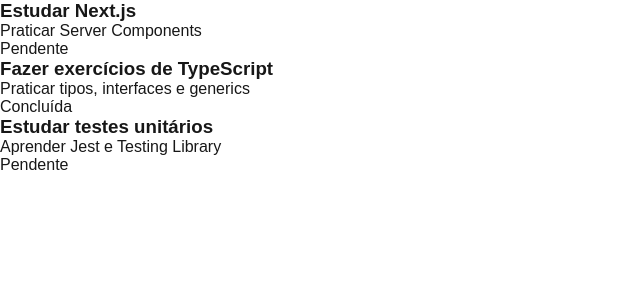
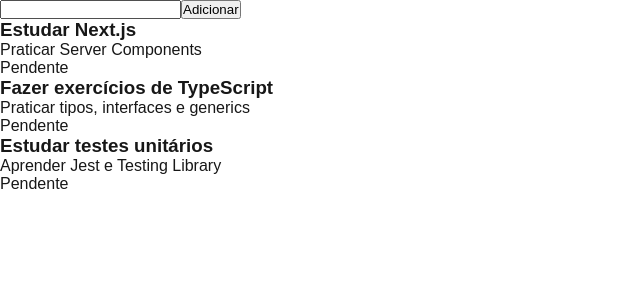
Before and after one commit to IsabelleLandini/tarefas-next, a Next.js app: page / in a window 1280 px wide. Shown: the top 300 px of the page, without its empty margins (0-640 px from the left). Built offline with nearby package versions, Linux system fonts and the light colour scheme.

Commit message:
feat: adiciona gerenciamento da lista de tarefas

```diff
--- a/app/page.tsx
+++ b/app/page.tsx
@@ -1,3 +1,4 @@
+import ListaTarefas from "@/components/ListaTarefas";
 
 const tarefas = [
   {
@@ -10,7 +11,7 @@
     id: 2,
     nome: "Fazer exercícios de TypeScript",
     descricao: "Praticar tipos, interfaces e generics",
-    concluida: true
+    concluida: false
   },
   {
     id: 3,
@@ -23,15 +24,7 @@
 export default function Home() {
   return (
       <main>
-        {tarefas.map((tarefa) => {
-          return (
-            <div key={tarefa.id}>
-              <h3>{tarefa.nome}</h3>
-              <p>{tarefa.descricao}</p>
-              <p>{tarefa.concluida? "Concluída" : "Pendente"}</p>
-            </div>
-          );
-        })}
+        <ListaTarefas tarefas={tarefas} />
       </main>
   );
 }
--- /dev/null
+++ b/components/ListaTarefas.tsx
@@ -0,0 +1,43 @@
+"use client";
+
+import { useState } from "react";
+import NovaTarefa from "./NovaTarefa";
+
+type Tarefa = {
+    id: number
+    nome: string
+    descricao: string
+    concluida: boolean
+}
+
+type ListaTarefasProps = {
+    tarefas: Tarefa[]
+}
+export default function ListaTarefas(props: ListaTarefasProps) {
+    const [tarefas, setTarefas] = useState(props.tarefas)
+
+    function adicionarTarefa(nome: string) {
+       const novaTarefa: Tarefa = {
+        id: Date.now(),
+        nome: nome,
+        descricao: "",
+        concluida: false
+       }
+       setTarefas([...tarefas, novaTarefa])
+    }
+
+    return (
+        <main>
+            <NovaTarefa onAdicionarTarefa={adicionarTarefa} />
+
+            {tarefas.map((tarefa) => {
+                return (
+                    <div key={tarefa.id}>
+                        <h3>{tarefa.nome}</h3>
+                        <p>{tarefa.descricao}</p>
+                        <p>{tarefa.concluida? "Concluída" : "Pendente"}</p>
+                    </div>
+            )})}
+        </main>
+    )
+}
```
